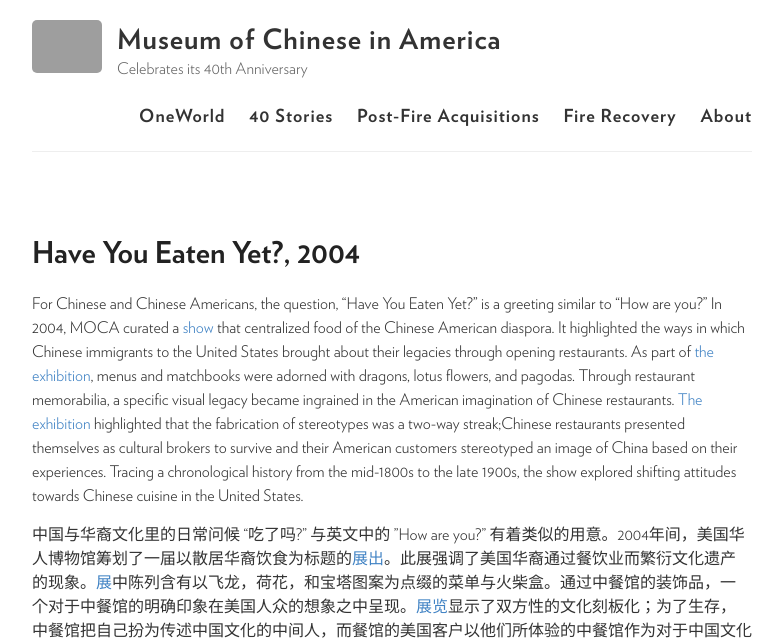
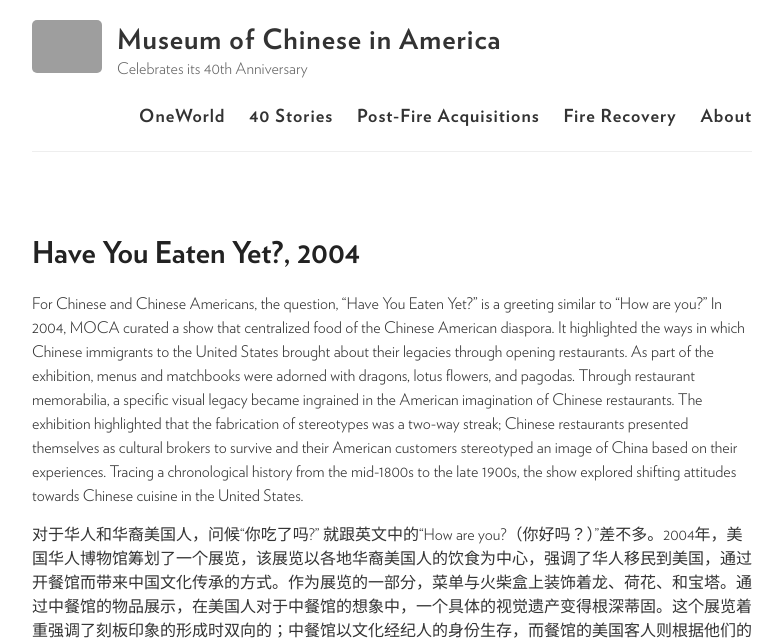
Before and after one commit to moca40/moca40.github.io, a Jekyll site: the page built from _stories/2004-01-01-have-you-eaten-yet.md, in a window 1280 px wide. Shown: the top 644 px of the page, without its empty margins (248-1031 px from the left). Built offline with Jekyll 4.4.1, drawn with Linux system fonts in a browser that asks for light colours; some of the changed text lies outside the part shown; grey boxes are pictures that could not be loaded.

Commit message:
Update 2004-01-01-have-you-eaten-yet.md

```diff
--- a/_stories/2004-01-01-have-you-eaten-yet.md
+++ b/_stories/2004-01-01-have-you-eaten-yet.md
@@ -81,8 +81,8 @@
 ---
 
 
-For Chinese and Chinese Americans, the question, “Have You Eaten Yet?” is a greeting similar to “How are you?” In 2004, MOCA curated a [show](https://www.stephaniereyer.com/#/moca/) that centralized food of the Chinese American diaspora. It highlighted the ways in which Chinese immigrants to the United States brought about their legacies through opening restaurants. As part of [the exhibition](https://international.ucla.edu/institute/article/26485), menus and matchbooks were adorned with dragons, lotus flowers, and pagodas. Through restaurant memorabilia, a specific visual legacy became ingrained in the American imagination of Chinese restaurants. [The exhibition](https://www.jstor.org/stable/24556559?seq=1) highlighted that the fabrication of stereotypes was a two-way streak;Chinese restaurants presented themselves as cultural brokers to survive and their American customers stereotyped an image of China based on their experiences. Tracing a chronological history from the mid-1800s to the late 1900s, the show explored shifting attitudes towards Chinese cuisine in the United States.
+For Chinese and Chinese Americans, the question, “Have You Eaten Yet?” is a greeting similar to “How are you?” In 2004, MOCA curated a show that centralized food of the Chinese American diaspora. It highlighted the ways in which Chinese immigrants to the United States brought about their legacies through opening restaurants. As part of the exhibition, menus and matchbooks were adorned with dragons, lotus flowers, and pagodas. Through restaurant memorabilia, a specific visual legacy became ingrained in the American imagination of Chinese restaurants. The exhibition highlighted that the fabrication of stereotypes was a two-way streak; Chinese restaurants presented themselves as cultural brokers to survive and their American customers stereotyped an image of China based on their experiences. Tracing a chronological history from the mid-1800s to the late 1900s, the show explored shifting attitudes towards Chinese cuisine in the United States.
 
-中国与华裔文化里的日常问候 “吃了吗?” 与英文中的 ”How are you?” 有着类似的用意。2004年间，美国华人博物馆筹划了一届以散居华裔饮食为标题的[展出](stephaniereyer.com/#/moca/)。此展强调了美国华裔通过餐饮业而繁衍文化遗产的现象。[展](https://international.ucla.edu/institute/article/26485)中陈列含有以飞龙，荷花，和宝塔图案为点缀的菜单与火柴盒。通过中餐馆的装饰品，一个对于中餐馆的明确印象在美国人众的想象之中呈现。[展览](www.jstor.org/stable/24556559)显示了双方性的文化刻板化；为了生存，中餐馆把自己扮为传述中国文化的中间人，而餐馆的美国客户以他们所体验的中餐馆作为对于中国文化的刻板印象。展览根据时间线从十九世纪中叶至二十世纪晚期分析美国人众对于中餐不断改变的态度。
+对于华人和华裔美国人，问候“你吃了吗?” 就跟英文中的“How are you?（你好吗？）”差不多。2004年，美国华人博物馆筹划了一个展览，该展览以各地华裔美国人的饮食为中心，强调了华人移民到美国，通过开餐馆而带来中国文化传承的方式。作为展览的一部分，菜单与火柴盒上装饰着龙、荷花、和宝塔。通过中餐馆的物品展示，在美国人对于中餐馆的想象中，一个具体的视觉遗产变得根深蒂固。这个展览着重强调了刻板印象的形成时双向的；中餐馆以文化经纪人的身份生存，而餐馆的美国客人则根据他们的体验来给与中国一个刻板印象。展览根据时间线从十九世纪中叶开始直到二十世纪晚期，探索了美国人对于中餐的态度改变。
 
 {% include slideshow.html %}
```
